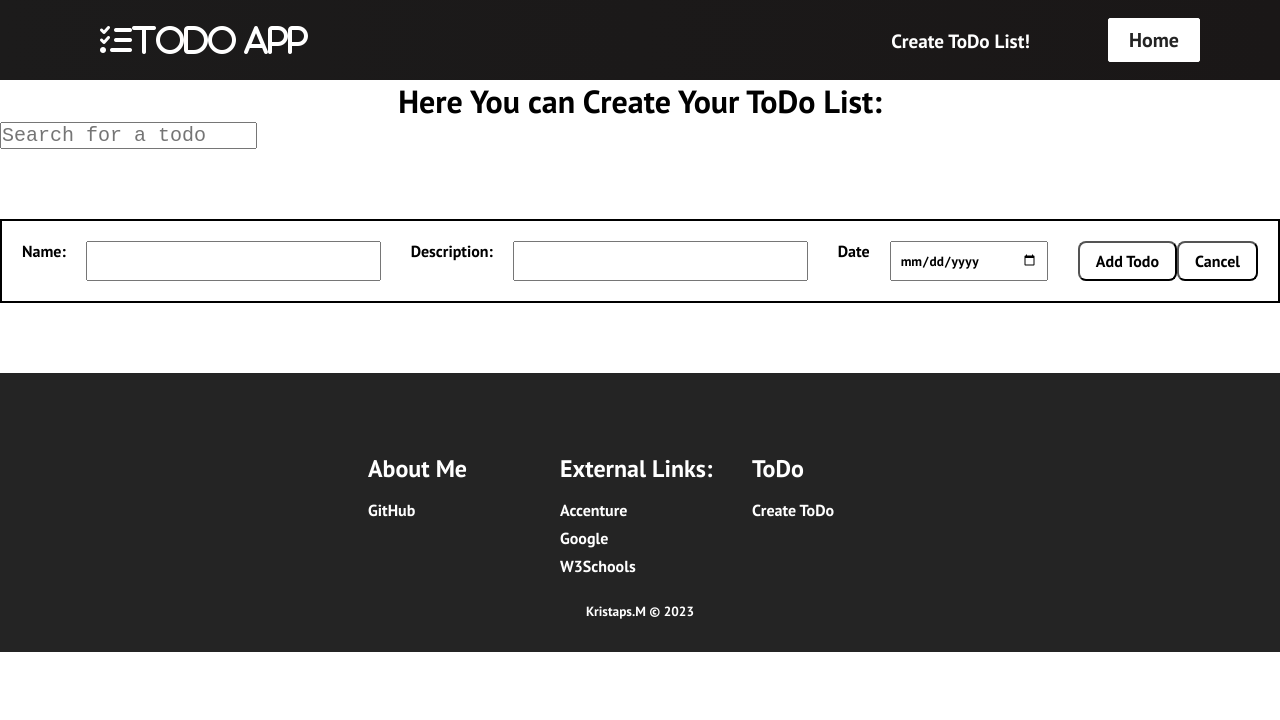
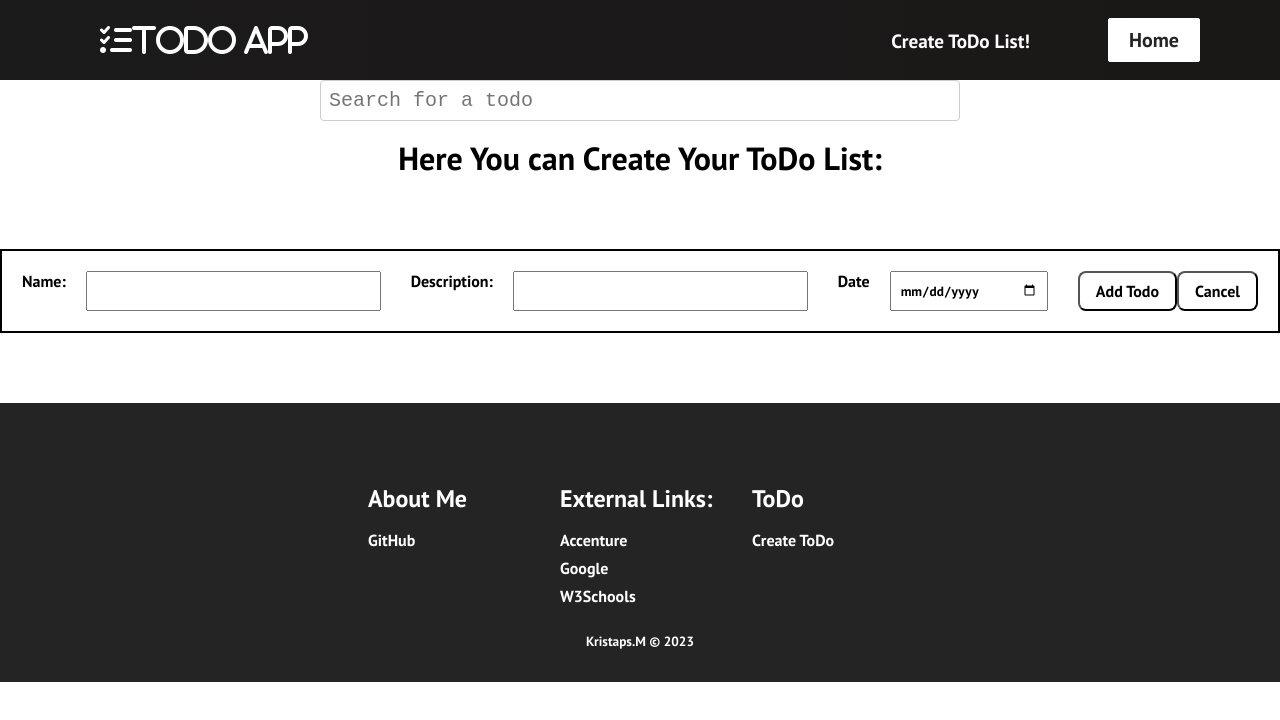
Before and after one commit to Kriishu/ToDo-app, a React (Create React App) app in the folder my-app/: page /pages/CreateTodo in a window 1280 px wide. Shown: the top 720 px of the page. Built offline with nearby package versions, Linux system fonts and the light colour scheme.

Commit message:
Added SearchBar.css and fixed issues after merging.

```diff
--- a/my-app/src/components/SearchBar.js
+++ b/my-app/src/components/SearchBar.js
@@ -1,4 +1,5 @@
 import React, { useState, useEffect } from "react";
+import "./SearchBar.css"
 
 const SearchBar = () => {
   const [todos, setTodos] = useState([]);
--- a/my-app/src/components/Todo.js
+++ b/my-app/src/components/Todo.js
@@ -1,5 +1,5 @@
 import React from "react";
-import "./todo.css"
+import "./Todo.css"
 import {useNavigate} from 'react-router-dom';
 
 
--- a/my-app/src/components/pages/CreateTodo.js
+++ b/my-app/src/components/pages/CreateTodo.js
@@ -11,8 +11,10 @@ function CreateTodo() {
   return (
 
     <div>
+
+      <SearchBar/>
         <h1>Here You can Create Your ToDo List:</h1>
-        <SearchBar/>
+
       <div className='todo-app'>
       <Todo/>
     </div>
```
